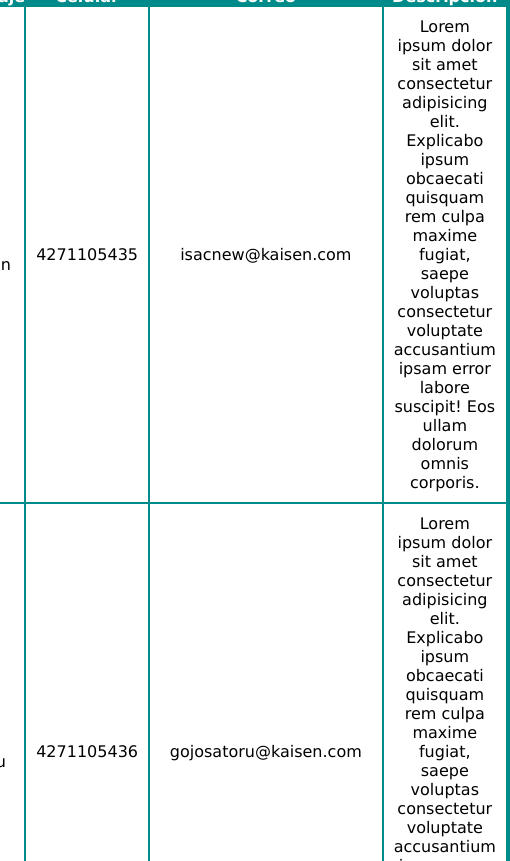
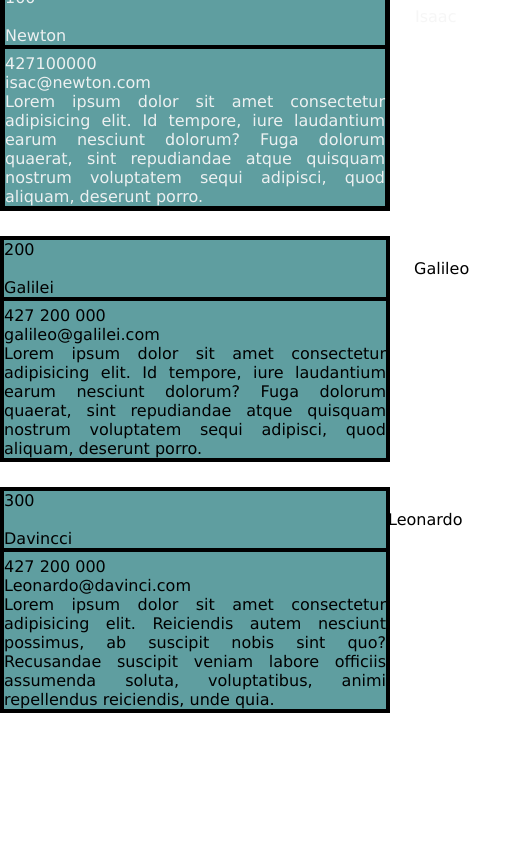
Before and after one commit to Gus37tavo/Dise-oResponsivo, a plain HTML site: page index.html in a window 390 px wide. Shown: the part 54-915 px from the top of the page, 510 px wide, since content can reach past the window. After the commit the page ends 844 px from the top, so only its background shows below. Drawn offline with Linux system fonts and the light colour scheme.

Commit message:
correccion cambio r

```diff
--- a/CSS/estilos.css
+++ b/CSS/estilos.css
@@ -1,33 +1,132 @@
-*{
+* {
     margin: 0px;
     padding: 0px;
     font-family: Verdana, Geneva, Tahoma, sans-serif;
 }
-table{
+
+
+@media(min-width:1170px)and (max-width:2000px) {
+
+    h1 {
+        font-family: 'Times New Roman', Times, serif;
+    }
+
+    .contenedor {
+        display: flex;
+        justify-content: center;
+        align-items: center;
+        display: none;
+    }
+
+    .contenedor table {
         border: 3px solid darkcyan;
         width: 80%;
         border-spacing: 0px;
     }
 
-th{
+    th {
         background-color: darkcyan;
+        color: white;
+
+    }
+
+    td {
+        padding: 10px;
+        text-align: justify;
+        border: 1px solid;
+    }
+
+    tr:nth-child(odd) {
+        /*even filas pares*/
+        /*odd filas impares */
+        background-color: cadetblue;
+
+    }
+
+    .descripcion {
+        width: 40%;
+    }
+
+    .rem {
+        background-color: white;
         color: white;
     }
 
-td{
-    padding: 10px;
-    text-align: center;
-    border:  1px solid darkcyan;
 }
 
-tr:nth-child(odd){/*even*/
+@media(min-width:300px)and (max-width:1169px) {
+
+    h1 {
+        font-family: Arial, Helvetica, sans-serif;
     }
 
-.descripcion{
-    width: 40%;
+    .contienes {
+        display: flex;
+        text-align: justify;
+        margin-bottom: 25px;
+        flex-direction: column;
     }
-.contenedor{
+
+    .contiene {
+
+        background-color: cadetblue;
+        border: 5px solid ;
+    }
+
+    .head {
+        text-align: justify;
+        align-content: center;
+        border-bottom: 4px solid black;
+        color: rgba(245, 245, 245, 0.942);
+
+    }
+
+    .parrafos {
+        text-align: justify;
+        margin-top: 5px;
+    }
+
+    .parrafo {
+
+        color: rgba(245, 245, 245, 0.942)
+    }
+
+    .contiene2 {
+        background-color: cadetblue;
+        border: 4px solid black;
+    }
+
+    .contiene3 {
+        background-color: cadetblue;
+        border: 4px solid black;
+
+    }
+
+    .head2 {
         display: flex;
-    justify-content: center;
-    align-items: ;
+        text-align: justify;
+        border-bottom: 4px solid black;
     }
+
+    .head3 {
+        text-align: justify;
+        align-content: center;
+        border-bottom: 4px solid black;
+    }
+
+    span {
+        margin-left: 410px;
+    }
+
+    .galileo {
+        margin-left: 385px;
+    }
+
+    .Leonardo {
+        margin-left: 384px;
+    }
+
+    .remover {
+        display: none;
+    }
+}
--- a/index.html
+++ b/index.html
@@ -1,49 +1,111 @@
 <!DOCTYPE html>
-<html lang="es">
+<html lang="en">
+
 <head>
-    <meta http-equiv="X-UA-Compatible" content="ie=edge">
     <meta charset="UTF-8">
     <meta name="viewport" content="width=device-width, initial-scale=1.0">
     <title>Diseño Responsivo</title>
     <link rel="stylesheet" href="CSS/estilos.css">
 </head>
+
 <body>
-    <h1>Personajes historicos</h1>
-    <div class="contenedor">
-    <table>
+
+    <h1>Personajes Históricos</h1>
+
+    <table class="remover">
         <thead>
             <tr>
                 <th>ID</th>
-                <th>Personaje</th>
+                <th>Personajes</td>
                 <th>Celular</th>
                 <th>Correo</th>
-                <th class="Descripcion">Descripcion</th>
+                <th class="descripcion">Descripcion</th>
             </tr>
+
         </thead>
         <tbody>
+
+
             <tr>
-                <td>180</td>
-                <td>isac Newton</td>
-                <td>4271105435</td>
-                <td>isacnew@kaisen.com</td>
-                <td>Lorem ipsum dolor sit amet consectetur adipisicing elit. Explicabo ipsum obcaecati quisquam rem culpa maxime fugiat, saepe voluptas consectetur voluptate accusantium ipsam error labore suscipit! Eos ullam dolorum omnis corporis.</td>
+                <td>100</td>
+                <td>Isaac Newton</td>
+                <td>427100000</td>
+                <td>isac@newton.com</td>
+                <td>Lorem ipsum dolor sit amet consectetur adipisicing elit.
+                    Id tempore, iure laudantium earum nesciunt dolorum? Fuga dolorum quaerat,
+                    sint repudiandae atque quisquam nostrum voluptatem sequi adipisci, quod aliquam, deserunt porro.
+                </td>
             </tr>
+
+
             <tr>
+
                 <td>200</td>
-                <td>gojo satoru</td>
-                <td>4271105436</td>
-                <td>gojosatoru@kaisen.com</td>
-                <td>Lorem ipsum dolor sit amet consectetur adipisicing elit. Explicabo ipsum obcaecati quisquam rem culpa maxime fugiat, saepe voluptas consectetur voluptate accusantium ipsam error labore suscipit! Eos ullam dolorum omnis corporis.</td>
+                <td>Galileo Galilei</td>
+                <td>427 200 000</td>
+                <td>galileo@galilei.com</td>
+
+                <td>Lorem ipsum, dolor sit amet consectetur adipisicing elit. Adipisci iure est facilis laboriosam
+                    modi quia aspernatur porro, recusandae nam veritatis odio nobis temporibus possimus
+                    necessitatibus! Nulla error amet eaque tenetur?</td>
+
+
             </tr>
             <tr>
                 <td>300</td>
-                <td>gege akutami</td>
-                <td>4271105437</td>
-                <td>gegeakutami@kaisen.com</td>
-                <td>Lorem ipsum dolor sit amet consectetur adipisicing elit. Explicabo ipsum obcaecati quisquam rem culpa maxime fugiat, saepe voluptas consectetur voluptate accusantium ipsam error labore suscipit! Eos ullam dolorum omnis corporis.</td>
+                <td>Leonardo Davincci</td>
+                <td>427 200 000</td>
+                <td>Leonardo@davinci.com</td>
+                <p>
+                    <td> ipsum, dolor sit amet consectetur adipisicing elit. Adipisci iure est facilis laboriosam modi
+                        quia aspernatur porro, recusandae nam veritatis odio nobis temporibus possimus necessitatibus!
+                        Nulla error amet eaque tenetur?</td>
+                </p>
+
             </tr>
         </tbody>
-     </table>
- </div>
+
+    </table>
+    <div class="rem">
+        <div class="contienes contiene">
+            <div class="head">100
+                <span>Isaac Newton</span>
+            </div>
+            <div class="parrafos parrafo">
+                <div>427100000</div>
+                <div>isac@newton.com</div>
+                <div>Lorem ipsum dolor sit amet consectetur adipisicing elit.
+                    Id tempore, iure laudantium earum nesciunt dolorum? Fuga dolorum quaerat,
+                    sint repudiandae atque quisquam nostrum voluptatem sequi adipisci, quod aliquam, deserunt porro.
+                </div>
+            </div>
+        </div>
+        <div class="contienes contiene2">
+            <div class="head2">
+                <div>200
+                    <span class="Galileo">Galileo Galilei</span>
+                </div>
+            </div>
+            <div class="parrafos">
+                <div>427 200 000</div>
+                <div>galileo@galilei.com</div>
+                <div>Lorem ipsum dolor sit amet consectetur adipisicing elit.
+                    Id tempore, iure laudantium earum nesciunt dolorum? Fuga dolorum quaerat,
+                    sint repudiandae atque quisquam nostrum voluptatem sequi adipisci, quod aliquam, deserunt porro.
+                </div>
+            </div>
+        </div>
+        <div class="contienes contiene3">
+            <div class="head3">300
+                <span class="Leonardo">Leonardo Davincci</span>
+            </div>
+            <div class="parrafos">
+                <div>427 200 000</div>
+                <div>Leonardo@davinci.com</div>
+                <div>Lorem ipsum dolor sit amet consectetur adipisicing elit. Reiciendis autem nesciunt possimus, ab
+                    suscipit nobis sint quo? Recusandae suscipit veniam labore officiis assumenda soluta, voluptatibus,
+                    animi repellendus reiciendis, unde quia.</div>
+            </div>
+        </div>
 </body>
 </html>
```
Lines whose indentation alone changed are shown as unchanged.
